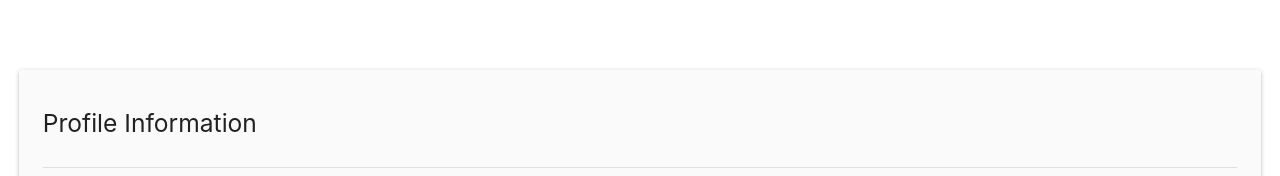
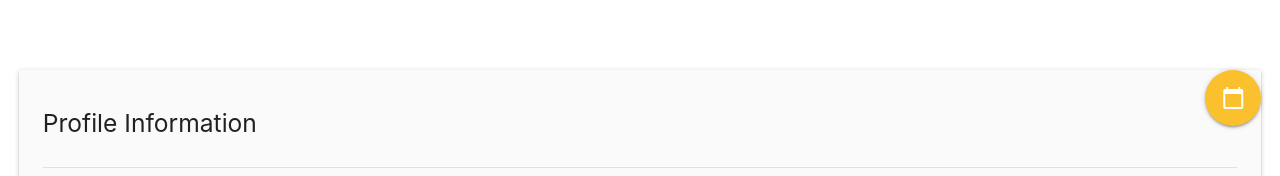
Before and after one commit to tmassart873/codeCoach-VicTims-frontend, an Angular app: page /users/1/coach-profile in a window 1280 px wide. Shown: the part 332-508 px from the top of the page. Built offline with nearby package versions, Linux system fonts and the light colour scheme.

Commit message:
BUILD(Session)- added function requestSession to coachdetail, added selectedcoachId +get& set to userservice

```diff
--- a/src/app-routing/app-routing.module.ts
+++ b/src/app-routing/app-routing.module.ts
@@ -19,6 +19,7 @@ const routes: Routes = [
       {path: 'profile', component: CoacheeDetailComponent},
       {path: 'become-coach', component: ApplyForCoachComponent}
     ]},
+  {path: 'sessions/request-session', component: RequestSessionComponent},
   {path: '**', redirectTo: ''}
 ]
 
--- a/src/app/service/user.service.ts
+++ b/src/app/service/user.service.ts
@@ -11,6 +11,7 @@ import {KeycloakService} from "../security/keycloak/keycloak.service";
 })
 export class UserService {
   private userLoggedIn = new Subject<User>();
+  private selectedCoachId!:string;
 
   private readonly userUrl: string;
   httpOptions = {
@@ -58,6 +59,13 @@ export class UserService {
     return this.userLoggedIn;
   }
 
+  setSelectedCoachId(id:string){
+    this.selectedCoachId= id;
+  }
+  getSelectedCoachId():string{
+    return this.selectedCoachId;
+  }
+
   private static log(message: string) {
     console.log(`UserService: ${message}`);
   }
--- a/src/app/user/user-coach-detail/coach-detail.component.html
+++ b/src/app/user/user-coach-detail/coach-detail.component.html
@@ -26,7 +26,10 @@
 
     <div class="col s12 m12">
       <div class="content-container">
-
+        <div class="right">
+          <a class="waves-effect waves-light btn-large btn-floating yellow darken-2" (click)="requestSession()"><i
+            class="material-icons left">calendar_today</i>Request a session</a>
+        </div>
         <section class="card-panel grey lighten-5">
           <h5>Profile Information</h5>
           <div class="divider"></div>
--- a/src/app/user/user-coach-detail/coach-detail.component.ts
+++ b/src/app/user/user-coach-detail/coach-detail.component.ts
@@ -1,4 +1,7 @@
 import { Component, OnInit } from '@angular/core';
+import {ActivatedRoute, Router} from "@angular/router";
+import {UserService} from "../../service/user.service";
+import {HttpClient, HttpHeaders} from "@angular/common/http";
 
 @Component({
   selector: 'app-coach-detail',
@@ -7,9 +10,18 @@ import { Component, OnInit } from '@angular/core';
 })
 export class CoachDetailComponent implements OnInit {
 
-  constructor() { }
+
+  constructor(private route:ActivatedRoute, private router: Router, private http:HttpClient,private userService:UserService) { }
 
   ngOnInit(): void {
   }
 
+  requestSession() {
+    let id ='';
+    this.route.params.subscribe(params=> id = params['id']);
+    this.userService.setSelectedCoachId(id);
+    console.log(id);
+    console.log(this.userService.getSelectedCoachId());
+    this.router.navigate(['/sessions/request-session']);
+  }
 }
```
Also changed, not shown: src/app/service/session.service.ts (+7 -3 lines).
